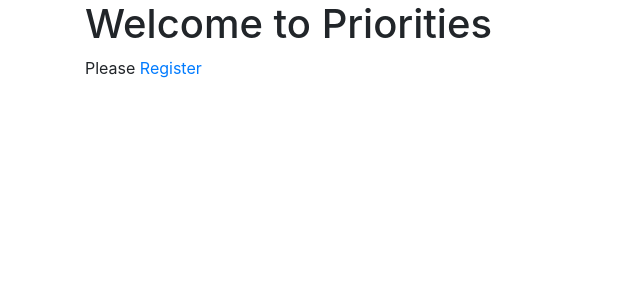
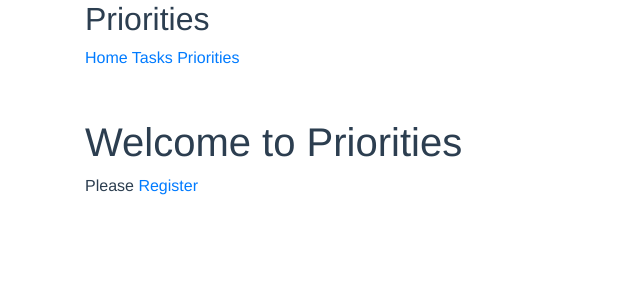
Before and after one commit to BYUCS452F2019/Priorities, a Vue app in the folder frontend/: page /#/ in a window 1280 px wide. Shown: the top 300 px of the page, without its empty margins (0-640 px from the left). Built offline with nearby package versions, Linux system fonts and the light colour scheme; no server answers.

Commit message:
Nav bar and priorities page added

```diff
--- a/frontend/src/App.vue
+++ b/frontend/src/App.vue
@@ -3,3 +3,11 @@
     <router-view/>
   </div>
 </template>
+<style>
+#app {
+  font-family: 'Avenir', Helvetica, Arial, sans-serif;
+  -webkit-font-smoothing: antialiased;
+  -moz-osx-font-smoothing: grayscale;
+  color: #2c3e50;
+}
+</style>
--- /dev/null
+++ b/frontend/src/components/Nav.vue
@@ -0,0 +1,39 @@
+<template>
+  <div class="mb-5">
+    <h2>Priorities</h2>
+    <nav>
+      <router-link v-for="routes in links"
+             v-bind:key="routes.id"
+             :to="routes.page">
+        {{ routes.text }}
+      </router-link>
+    </nav>
+  </div>
+</template>
+
+<script>
+export default {
+  name: 'Navigation',
+  data () {
+    return {
+      links: [
+        {
+          id: 0,
+          text: 'Home',
+          page: '/'
+        },
+        {
+          id: 1,
+          text: 'Tasks',
+          page: '/tasks'
+        },
+        {
+          id: 2,
+          text: 'Priorities',
+          page: '/priorities'
+        }
+      ]
+    }
+  }
+}
+</script>
--- a/frontend/src/router.js
+++ b/frontend/src/router.js
@@ -31,9 +31,9 @@ export default new Router({
       component: Tasks
     },
     {
-      path: '/Priorities',
+      path: '/priorities',
       name: 'Priorities',
       component: Priorities
-    },
+    }
   ]
 })
--- a/frontend/src/views/Home.vue
+++ b/frontend/src/views/Home.vue
@@ -1,5 +1,6 @@
 <template>
   <div class="home">
+    <Navigation></Navigation>
     <h1>Welcome to Priorities</h1>
     <p v-if="loggedIn">Please <a href="/#/login">login</a></p>
     <p v-else>Please <a href="/#/register">Register</a></p>
@@ -8,8 +9,12 @@
 </template>
 
 <script>
+import Navigation from '../components/Nav.vue'
 export default {
   name: 'home',
+  components: {
+    'Navigation': Navigation
+  },
   data: function () {
     return {
       msg: '',
--- a/frontend/src/views/Login.vue
+++ b/frontend/src/views/Login.vue
@@ -1,4 +1,6 @@
 <template>
+  <div>
+  <Navigation></Navigation>
   <form>
     <div class="form-group">
       <label for="emailAddress">Email Address</label>
@@ -11,9 +13,11 @@
     <button type="submit" class="btn btn-primary" @click.stop.prevent="Login()">Submit</button>
     <span>{{msg}}</span>
   </form>
+  </div>
 </template>
 
 <script>
+import Navigation from '../components/Nav.vue'
 export default {
   name: 'Login',
   props: {
@@ -21,6 +25,9 @@ export default {
       type: Boolean,
       required: true
     }
+  },
+  components: {
+    'Navigation': Navigation
   },
   data: function() {
     return {
--- a/frontend/src/views/Priorities.vue
+++ b/frontend/src/views/Priorities.vue
@@ -1,10 +1,82 @@
 <template>
-  <div></div>
+  <div>
+    <Navigation></Navigation>
+    <div class="card" style="width: 60rem;" v-for="item in priorities" v-bind:key="item.id">
+      <div class="card-body">
+        <h3 class="card-title">{{ item.name }}</h3>
+        <p class="card-text">Priority: {{ item.number }} {{ item.type }}(s)</p>
+      </div>
+    </div>
+    <button type="button" class="btn btn-primary my-5" @click.stop.prevent="toggleForm()">Add priority</button>
+    <form v-if="showForm">
+      <div class="form-group">
+        <label for="priorityName">Priority Name</label>
+        <input type="text" class="form-control" id="priorityName" placeholder="Priority name">
+      </div>
+      <div>
+        <label for="priorityNumber">Due Date</label>
+      </div>
+      <div class="row">
+        <div class="col">
+          <input type="text" class="form-control" id="priorityNumber" placeholder="1, 2, 3...">
+        </div>
+        <div class="col">
+          <select v-model="selected" style="width: 7rem;">
+            <option v-for="option in timePeriods" v-bind:value="option" v-bind:key="option">
+              {{ option }}
+            </option>
+          </select>
+        </div>
+      </div>
+      <button type="submit" class="btn btn-primary my-3">Create Priority</button>
+      <span>{{msg}}</span>
+    </form>
+  </div>
 </template>
 
 <script>
+import Navigation from '../components/Nav.vue'
 export default {
-  name: 'Login'
-
+  name: 'Priorities',
+  components: {
+    'Navigation': Navigation
+  },
+  data: function () {
+    return {
+      priorities: [
+        {
+          id: 1,
+          name: 'High',
+          type: 'Day',
+          number: '2'
+        },
+        {
+          id: 2,
+          name: 'Medium',
+          type: 'Week',
+          number: '1'
+        },
+        {
+          id: 3,
+          name: 'Low',
+          type: 'Week',
+          number: '2'
+        }
+      ],
+      timePeriods: [
+        'Hour(s)',
+        'Day(s)',
+        'Week(s)',
+        'Month(s)',
+        'Year(s)'
+      ],
+      showForm: false
+    }
+  },
+  methods: {
+    toggleForm: function () {
+      this.showForm = true
+    }
+  }
 }
 </script>
--- a/frontend/src/views/Register.vue
+++ b/frontend/src/views/Register.vue
@@ -1,4 +1,6 @@
 <template>
+  <div>
+  <Navigation></Navigation>
   <form>
     <div class="form-group">
       <label for="emailAddress">Email Address</label>
@@ -15,11 +17,16 @@
     <button type="submit" class="btn btn-primary" @click.stop.prevent="Register()">Submit</button>
     <span>{{msg}}</span>
   </form>
+  </div>
 </template>
 
 <script>
+import Navigation from '../components/Nav.vue'
 export default {
   name: 'Register',
+  components: {
+    'Navigation': Navigation
+  },
   data: function() {
     return {
       email: '',
@@ -44,11 +51,11 @@ export default {
         }
       }
       let vm = this
-      await this.$http.post(this.api(), requestInfo).then( function (response) {
+      await this.$http.post(this.api(), requestInfo).then(function (response) {
         // this.$store.user_id = response.data.user_id
         console.log(response)
         // vm.$router.push({ name: 'Tasks' })
-      }).catch( function (error) {
+      }).catch(function (error) {
         console.log(error)
       })
     }
--- a/frontend/src/views/Tasks.vue
+++ b/frontend/src/views/Tasks.vue
@@ -1,5 +1,6 @@
 <template>
   <div>
+    <Navigation></Navigation>
     <div class="card" style="width: 60rem;" v-for="item in tasks" v-bind:key="item.id">
       <div class="card-body">
         <h3 class="card-title">{{ item.name }}</h3>
@@ -31,8 +32,12 @@
 </template>
 
 <script>
+import Navigation from '../components/Nav.vue'
 export default {
   name: 'Tasks',
+  components: {
+    'Navigation': Navigation
+  },
   data: function () {
     return {
       tasks: [
@@ -63,7 +68,7 @@ export default {
   },
   methods: {
     toggleForm: function () {
-      this.showForm = !this.showForm
+      this.showForm = true
     }
   }
 }
```
